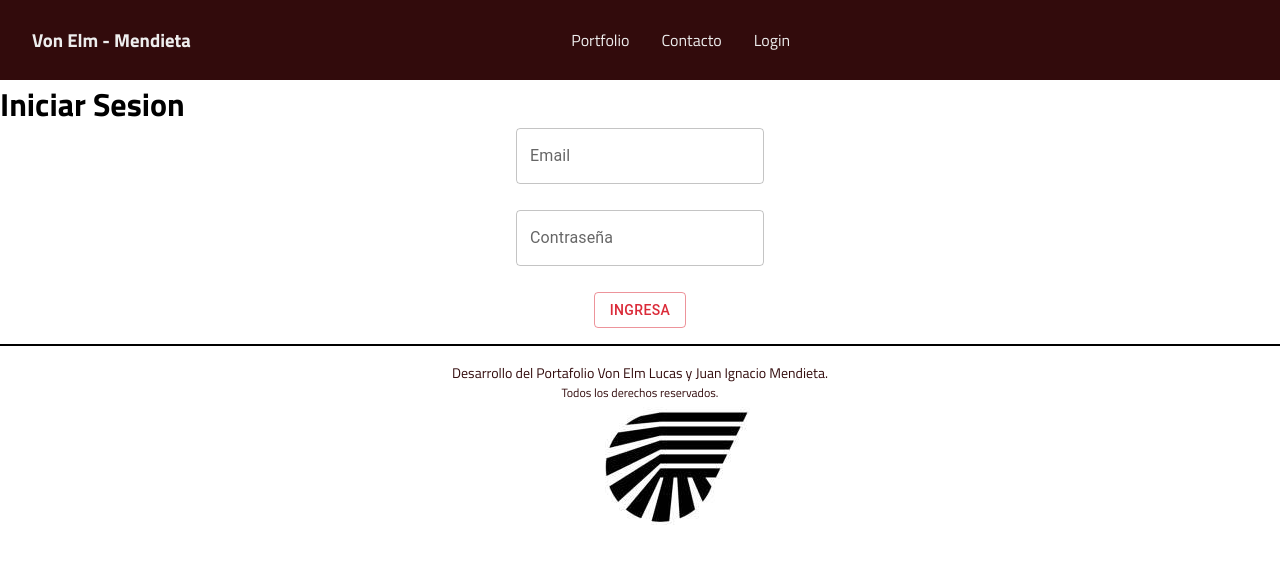
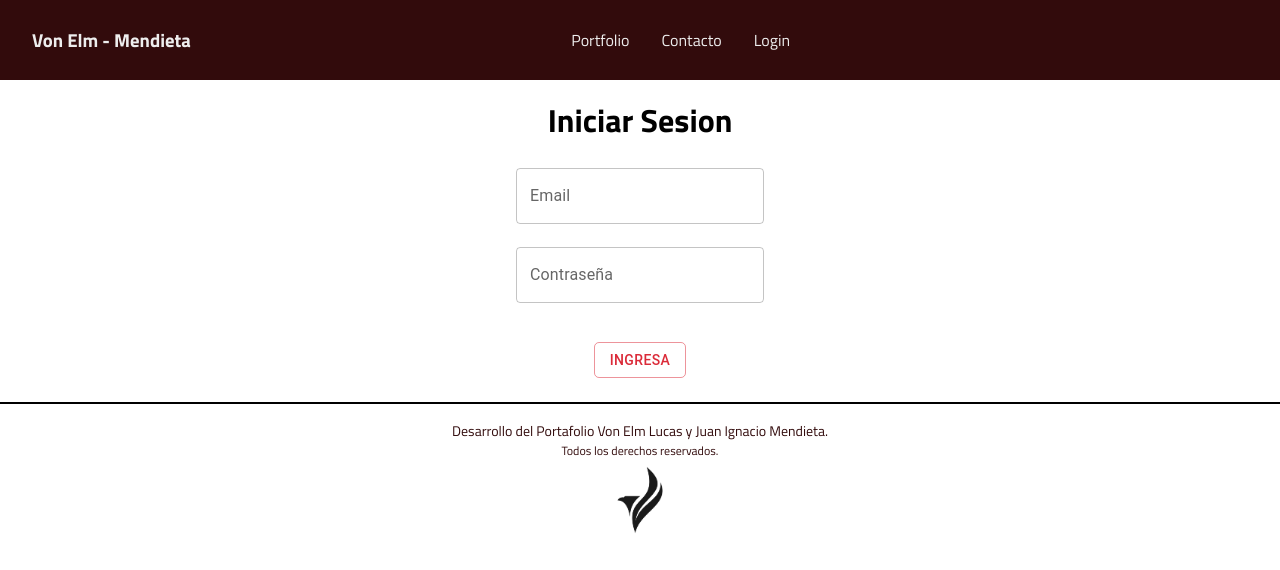
Before and after one commit to xlucasve/tpo-api-react-app, a React (Create React App) app in the folder tpo-api-app/: page /login in a window 1280 px wide. Shown: the top 570 px of the page. Built offline with nearby package versions, Linux system fonts and the light colour scheme.

Commit message:
cambios logo y login

```diff
--- a/tpo-api-app/src/Login/Login.css
+++ b/tpo-api-app/src/Login/Login.css
@@ -1,16 +1,26 @@
+h1 {
+    text-align: center;
+    margin-top: 1rem;
+}
+
 form {
     display: flex;
     align-items: center;
     flex-wrap: wrap;
     flex-direction: column;
     justify-content: space-between;
-    height: 200px;
+    height: 210px;
+    margin-top: 1.5rem;
+    margin-bottom: 1.5rem;
 }
 
 .loginButton {
+    border-radius: 5px !important;
     transition: all ease 1s !important;
+    margin-top: 15px !important;
 }
 
 .loginButton:hover {
     transform: translateY(-10px);
+    border-radius: 10px !important;
 }
--- a/tpo-api-app/src/shared/mainNavegacion/Footer.css
+++ b/tpo-api-app/src/shared/mainNavegacion/Footer.css
@@ -1,4 +1,8 @@
 /* Footer */
+
+img {
+  width: 100%;
+}
 
 footer {
   text-align: center;
@@ -26,6 +30,6 @@ footer p {
 }
 
 .ft-img figure {
-  width: 70px;
+  width: 80px;
   margin: 0 auto;
 }
```
Also changed, not shown: tpo-api-app/public/img/Logo.png.
